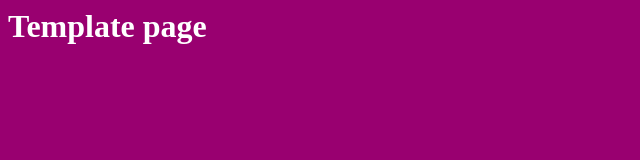
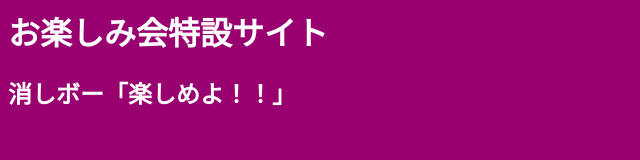
Before and after one commit to chankonabetabetainaar932r9ewrjw9rj9/chankonabetabetainaar932r9ewrjw9rj9.github.io, a plain HTML site: page menu.html in a window 1280 px wide. Shown: the whole page, without its empty margins (0-640 px from the left). Drawn offline with Linux system fonts and the light colour scheme.

Commit message:
Update menu.html

```diff
--- a/menu.html
+++ b/menu.html
@@ -1,4 +1,5 @@
-<title>Menu | Japanese</title>
+<title>あ</title>
 <body bgcolor="#990070" text="#ffffff">
-  <p><h1>Template page</h1><p>
+  <p><h1>お楽しみ会特設サイト</h1><p>
+  <h2>消しボー「楽しめよ！！」</h2>
 </body>
```
